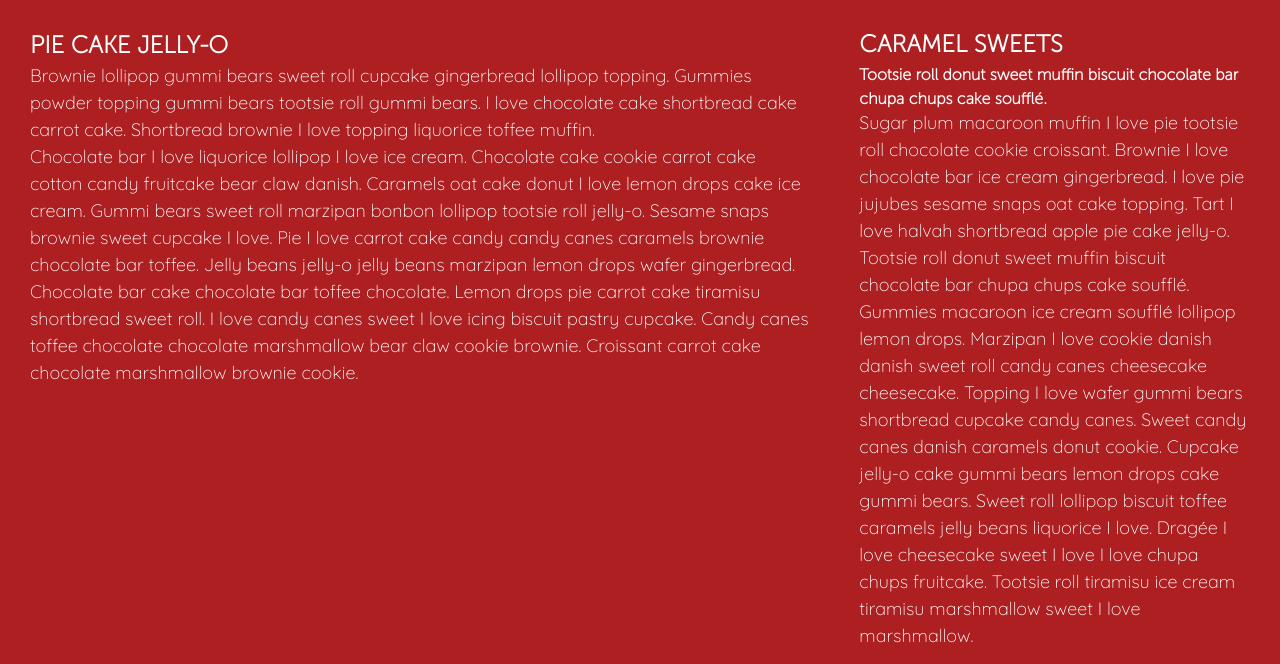
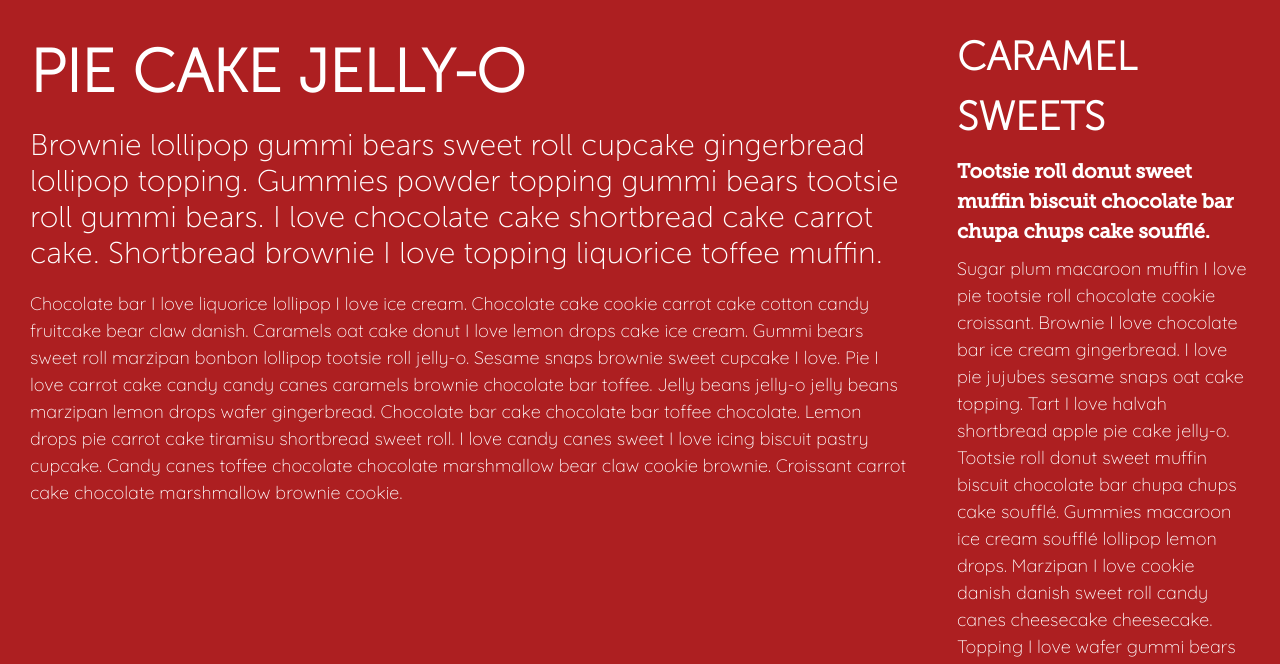
Before and after one commit to New-Found-Treasure/reimagined-engine, a website built with Vite: page index.html in a window 1280 px wide. Shown: the part 129-793 px from the top of the page. Built offline with nearby package versions, Linux system fonts and the light colour scheme.

Commit message:
article section: - made a flex display item 1 & 2

```diff
--- a/index.html
+++ b/index.html
@@ -36,7 +36,7 @@
       <p></p>
     </div>
     <div class="article article-2">
-      <h2> CARAMEL SWEETS</h3>
+      <h3> CARAMEL SWEETS</h3>
       <h4>Tootsie roll donut sweet muffin biscuit chocolate bar chupa chups cake soufflé. </h4>
       <p>Sugar plum macaroon muffin I love pie tootsie roll chocolate cookie croissant. Brownie I love chocolate bar ice cream gingerbread. I love pie jujubes sesame snaps oat cake topping. Tart I love halvah shortbread apple pie cake jelly-o. Tootsie roll donut sweet muffin biscuit chocolate bar chupa chups cake soufflé. Gummies macaroon ice cream soufflé lollipop lemon drops. Marzipan I love cookie danish danish sweet roll candy canes cheesecake cheesecake. Topping I love wafer gummi bears shortbread cupcake candy canes. Sweet candy canes danish caramels donut cookie. Cupcake jelly-o cake gummi bears lemon drops cake gummi bears. Sweet roll lollipop biscuit toffee caramels jelly beans liquorice I love. Dragée I love cheesecake sweet I love I love chupa chups fruitcake. Tootsie roll tiramisu ice cream tiramisu marshmallow sweet I love marshmallow.</p>
     </div>
--- a/style.css
+++ b/style.css
@@ -114,8 +114,7 @@
     display: flex;
     justify-content: space-between;
     margin-top: 20px;
-    /* padding-top: 10px; */
-    /* padding-bottom: 30px; */
+
   }
 
   .site-logo {
@@ -126,7 +125,6 @@
   .site-logo img {
     max-width: 170px;
   }
-
 
 
   div.scrollmenu {
@@ -162,9 +160,25 @@
 }
 
 .article-1 {
-  flex: 2;
+  flex: 3;
   border-top: solid 1px white;
   padding-top: 30px;
+}
+
+.article-1 h1 {
+
+  font-family: 'museo_sans100';
+  font-size: 60px;
+
+}
+
+.sub-title {
+
+  font-family: 'museo_sans100';
+  font-size: 30px;
+  line-height: 1.2em;
+  margin-top: 10px;
+  margin-bottom: 20px;
 
 }
 
@@ -172,3 +186,16 @@
   flex: 1;
   padding-top: 30px;
 }
+
+.article-2 h3 {
+  font-family: 'museo_sans100';
+  font-size: 40px;
+  padding-bottom: 10px;
+}
+
+.article-2 h4 {
+
+  font-family: 'museo_slab500';
+  font-size: 20px;
+  padding-bottom: 10px;
+}
```
